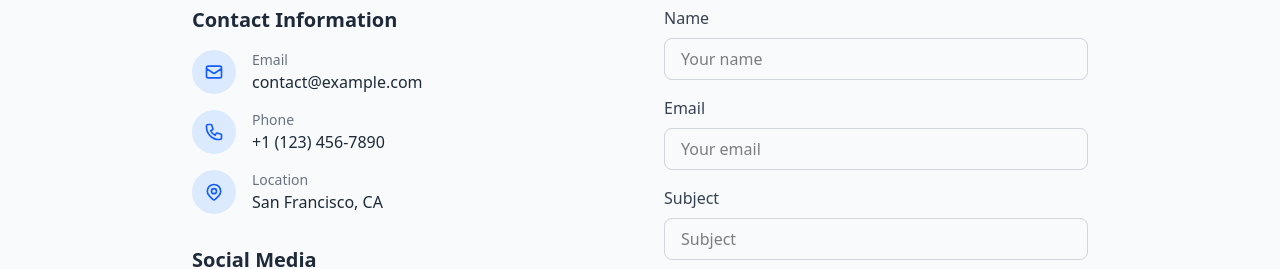
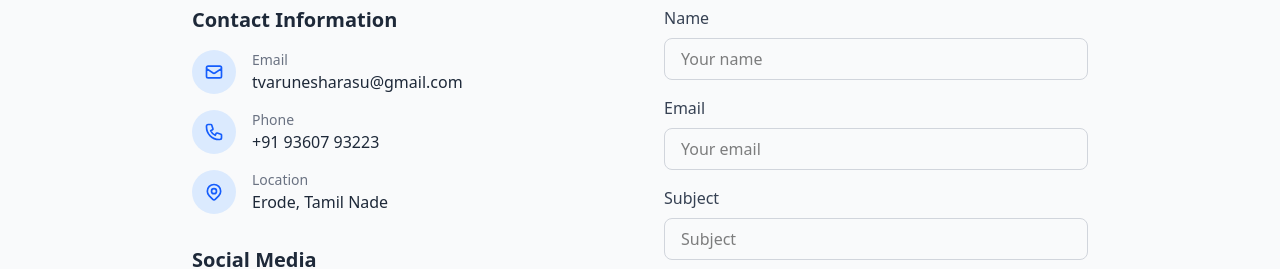
Before and after one commit to varunesharasu/Portfolio, a React (Vite) app in the folder client/: page / in a window 1280 px wide. Shown: the part 2931-3200 px from the top of the page. Built offline with nearby package versions, Linux system fonts and the light colour scheme.

Commit message:
Updated Contact.jsx

```diff
--- a/client/src/pages/Contact.jsx
+++ b/client/src/pages/Contact.jsx
@@ -21,7 +21,7 @@ export default function Contact() {
                 </div>
                 <div>
                   <h4 className="text-gray-500 text-sm">Email</h4>
-                  <p className="text-gray-800">contact@example.com</p>
+                  <p className="text-gray-800">tvarunesharasu@gmail.com</p>
                 </div>
               </div>
 
@@ -33,7 +33,7 @@ export default function Contact() {
                 </div>
                 <div>
                   <h4 className="text-gray-500 text-sm">Phone</h4>
-                  <p className="text-gray-800">+1 (123) 456-7890</p>
+                  <p className="text-gray-800">+91 93607 93223</p>
                 </div>
               </div>
 
@@ -46,7 +46,7 @@ export default function Contact() {
                 </div>
                 <div>
                   <h4 className="text-gray-500 text-sm">Location</h4>
-                  <p className="text-gray-800">San Francisco, CA</p>
+                  <p className="text-gray-800">Erode, Tamil Nade</p>
                 </div>
               </div>
             </div>
@@ -77,6 +77,7 @@ export default function Contact() {
                 <input
                   type="text"
                   id="name"
+                  required
                   className="w-full px-4 py-2 border border-gray-300 rounded-lg focus:outline-none focus:ring-2 focus:ring-blue-500"
                   placeholder="Your name"
                 />
@@ -87,6 +88,7 @@ export default function Contact() {
                 <input
                   type="email"
                   id="email"
+                  required
                   className="w-full px-4 py-2 border border-gray-300 rounded-lg focus:outline-none focus:ring-2 focus:ring-blue-500"
                   placeholder="Your email"
                 />
@@ -107,6 +109,7 @@ export default function Contact() {
                 <textarea
                   id="message"
                   rows="5"
+                  required
                   className="w-full px-4 py-2 border border-gray-300 rounded-lg focus:outline-none focus:ring-2 focus:ring-blue-500"
                   placeholder="Your message"
                 ></textarea>
```
